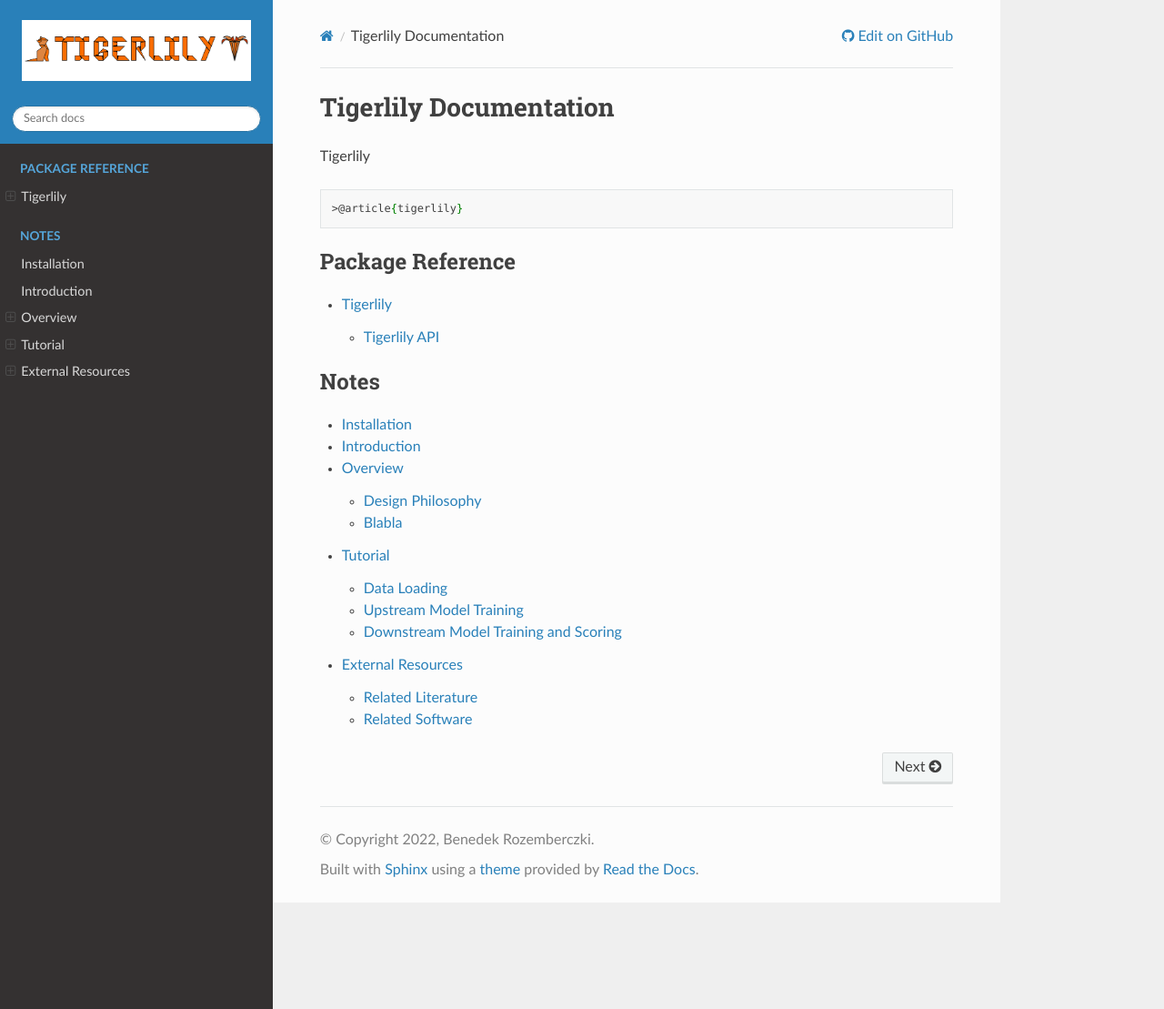
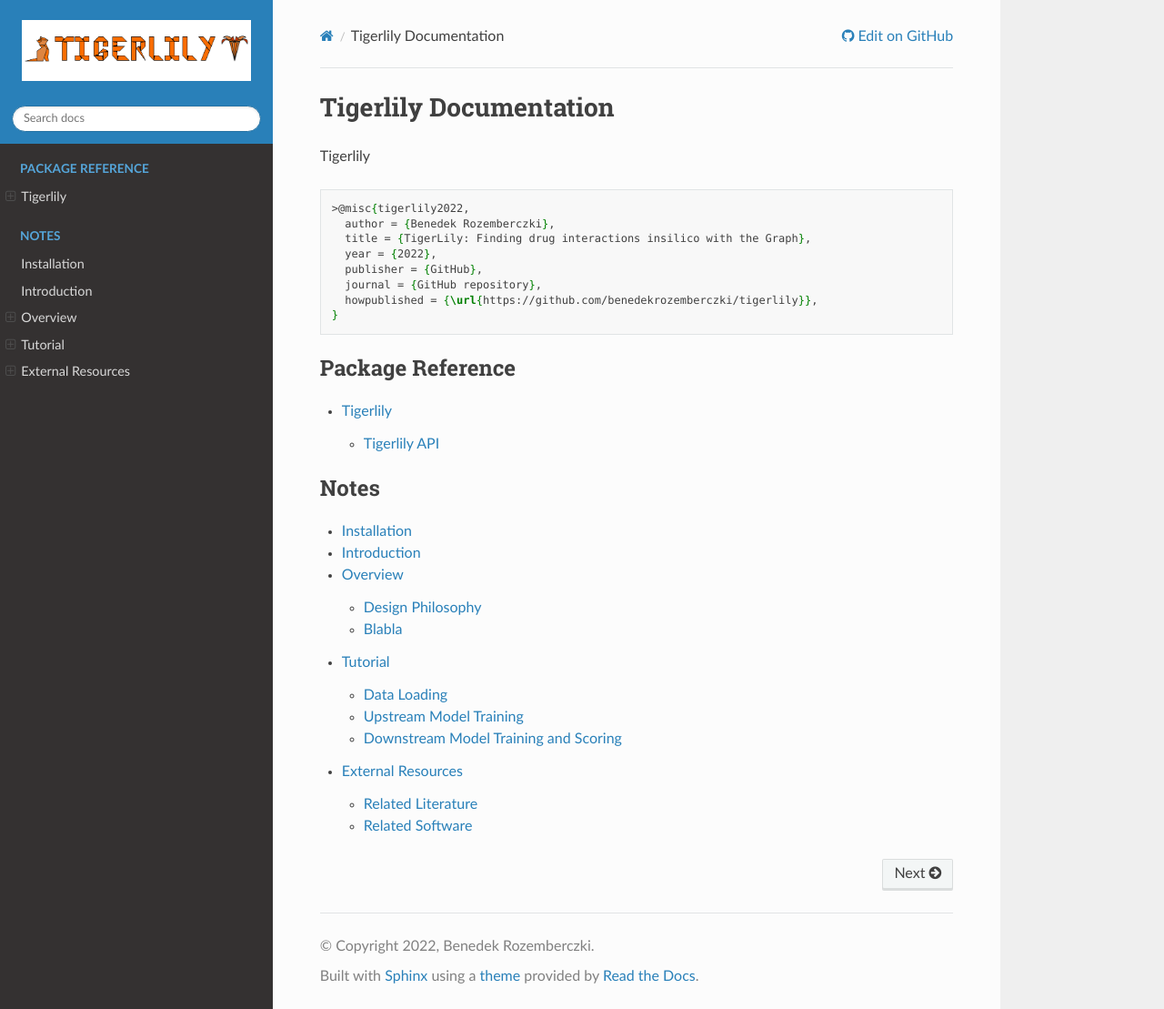
Before and after one commit to benedekrozemberczki/tigerlily, a Sphinx documentation site: the page built from docs/source/index.rst, in a window 1280 px wide and 1109 px high. Shown: the whole window at 91% size. Built offline with Sphinx 7.4.7 and the Read the Docs theme 2.0.0, drawn with Linux system fonts in a browser that asks for light colours.

```diff
--- a/docs/source/index.rst
+++ b/docs/source/index.rst
@@ -7,7 +7,15 @@ Tigerlily
 
 .. code-block:: latex
 
-     >@article{tigerlily}
+
+     >@misc{tigerlily2022,
+       author = {Benedek Rozemberczki},
+       title = {TigerLily: Finding drug interactions insilico with the Graph},
+       year = {2022},
+       publisher = {GitHub},
+       journal = {GitHub repository},
+       howpublished = {\url{https://github.com/benedekrozemberczki/tigerlily}},
+     }
 
 .. toctree::
    :glob:
```
Also changed, not shown: README.md (+2 -0 lines), docs/source/notes/introduction.rst (+9 -1 lines).
